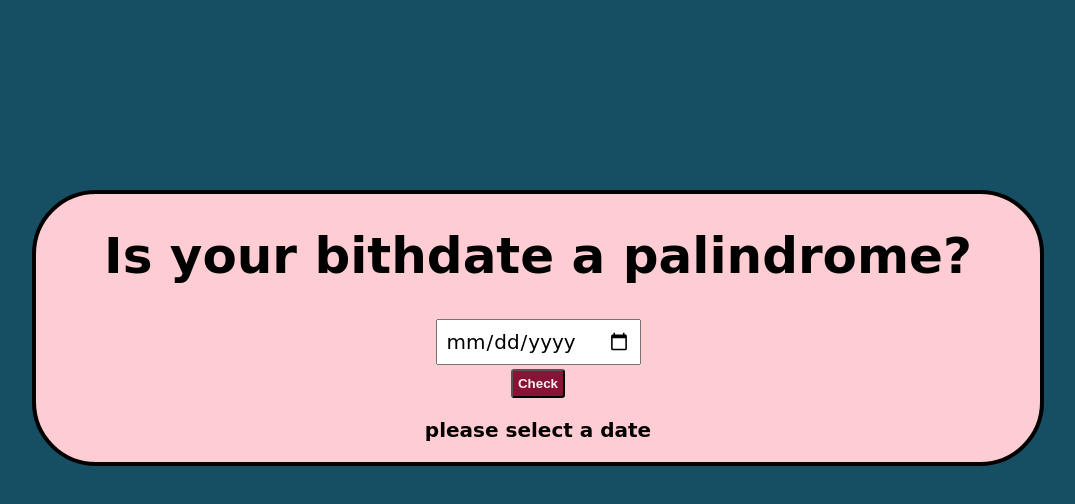
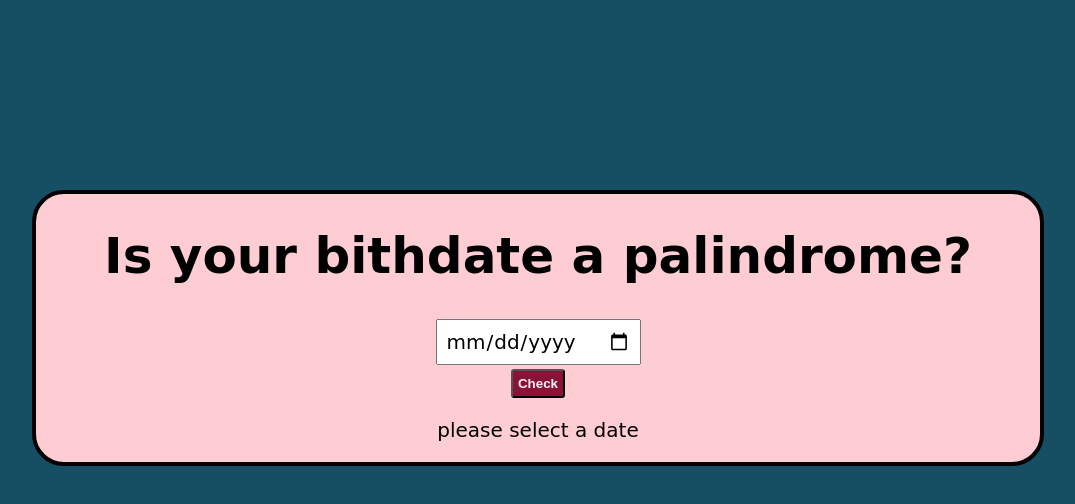
Before and after one commit to niyatinehal/is-your-birthdate-a-palindrome, a plain HTML site: page index.html in a window 1280 px wide. Both pictures are taken after a click on the button "Check". Shown: the whole page, without its empty margins (102-1177 px from the left). Drawn offline with Linux system fonts and the light colour scheme; a web font is replaced by a local one.

Commit message:
minor fixes

```diff
--- a/app.js
+++ b/app.js
@@ -155,24 +155,30 @@ var inputDate=document.querySelector("#date-input");
 var checkButton=document.querySelector("#button");
 var resultOutput= document.querySelector("#result-message");
 
-function eventHandler(){
-    var Birthdate=inputDate.value;
-    if(Birthdate !== "")
-    {
-        var listOfDates= Birthdate.split("_");
+function eventHandler()
+{
+     var Birthdate=inputDate.value;
+     if(Birthdate !== '')
+     {
+         var listOfDates= Birthdate.split('-');
+         console.log(listOfDates);
         var date={
             day: Number(listOfDates[2]),
             month:Number(listOfDates[1]),
             year: Number(listOfDates[0]),
         };
+        console.log(date);
+
         var isPalindrome=checkPalindromeForAllDateFormat(date);
+        console.log(isPalindrome);
+
         if(isPalindrome)
         {
             resultOutput.innerText="Your Birthdate is a Palindrome";
         }
         else{
             var[ctr,nextDate]=getNextPalindromeDate(date);
-            resultOutput.innerText ="No, unfortunately your Birthdate is not a Palindrome. The next palindrome date is " + nextDate.day + "_" + nextDate.month + "_" + nextDate.year + ctr + " days";
+            resultOutput.innerText ="No, unfortunately your Birthdate is not a Palindrome. The next palindrome date is " + nextDate.day + "-"+ nextDate.month + "-" + nextDate.year +" . Which is in "+ ctr + " days";
         }
 
     }
--- a/style.css
+++ b/style.css
@@ -10,7 +10,7 @@ body{
     background-color: #FECDD3;
     margin-left: 10%;
     margin-right: 10%;
-    border-radius: 4rem;
+    border-radius: 2rem;
 }
 
 .container h1{
@@ -43,5 +43,5 @@ button {
   #result-message{
     text-align: center;
     font-size: 20px;
-    font-weight: 600;
+    font-weight: 400;
   }
```
